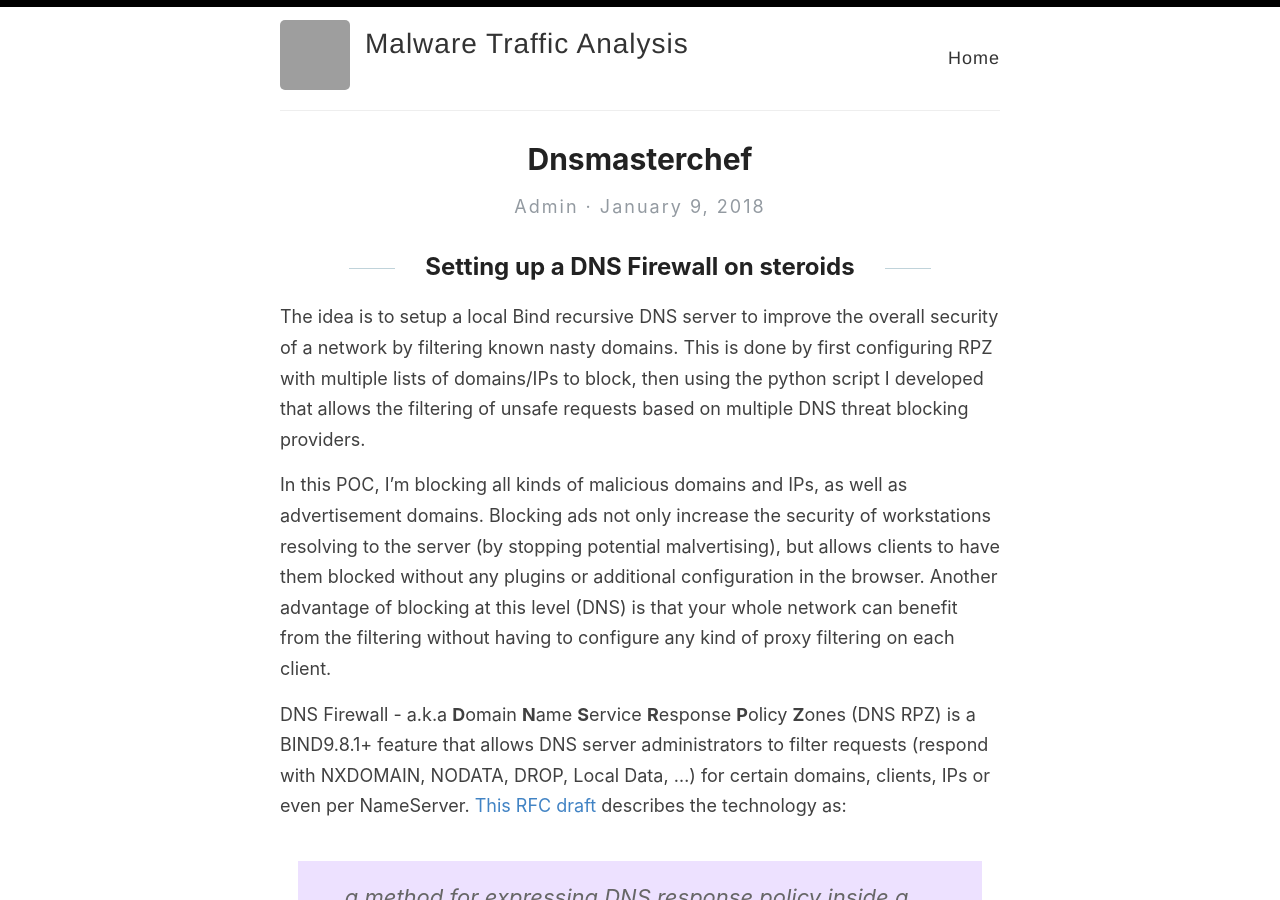
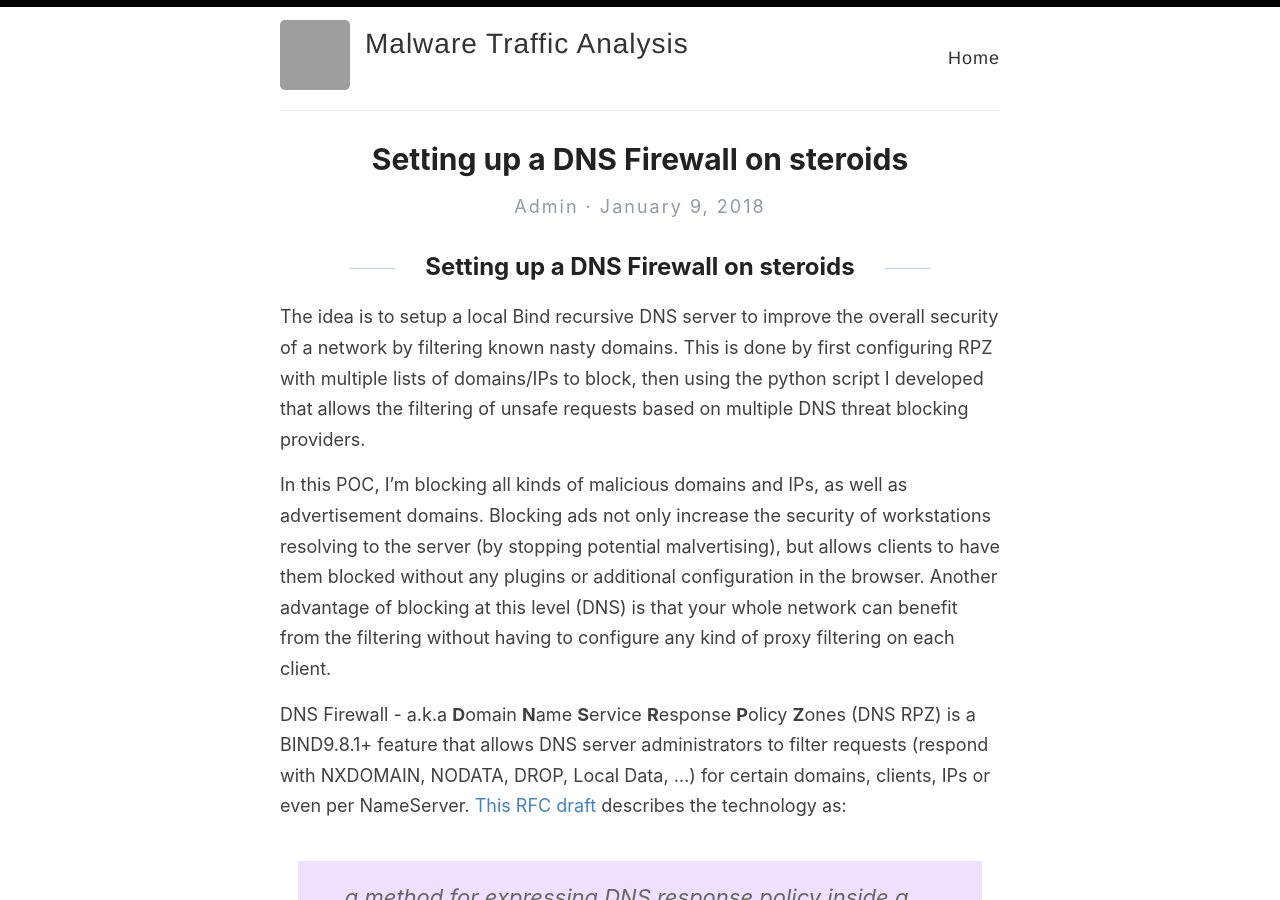
Before and after one commit to NavyTitanium/NavyTitanium.github.io, a Jekyll site: the page built from _posts/2018-01-09-DNSMasterChef.md, in a window 1280 px wide and 900 px high. Built offline with Jekyll 4.4.1, drawn with Linux system fonts in a browser that asks for light colours; grey boxes are pictures that could not be loaded.

Commit message:
Update 2018-01-09-DNSMasterChef.md

```diff
--- a/_posts/2018-01-09-DNSMasterChef.md
+++ b/_posts/2018-01-09-DNSMasterChef.md
@@ -1,3 +1,11 @@
+---
+layout: post
+title: "Setting up a DNS Firewall on steroids"
+date: 2018-01-09
+description: Setting up a DNS Firewall on steroids
+permalink: /DNSMasterChef/
+---
+
 ## Setting up a DNS Firewall on steroids
 
 The idea is to setup a local Bind recursive DNS server to improve the overall security of a network by filtering known nasty domains. This is done by first configuring RPZ with multiple lists of domains/IPs to block, then using the python script I developed that allows the filtering of unsafe requests based on multiple DNS threat blocking providers.
```
